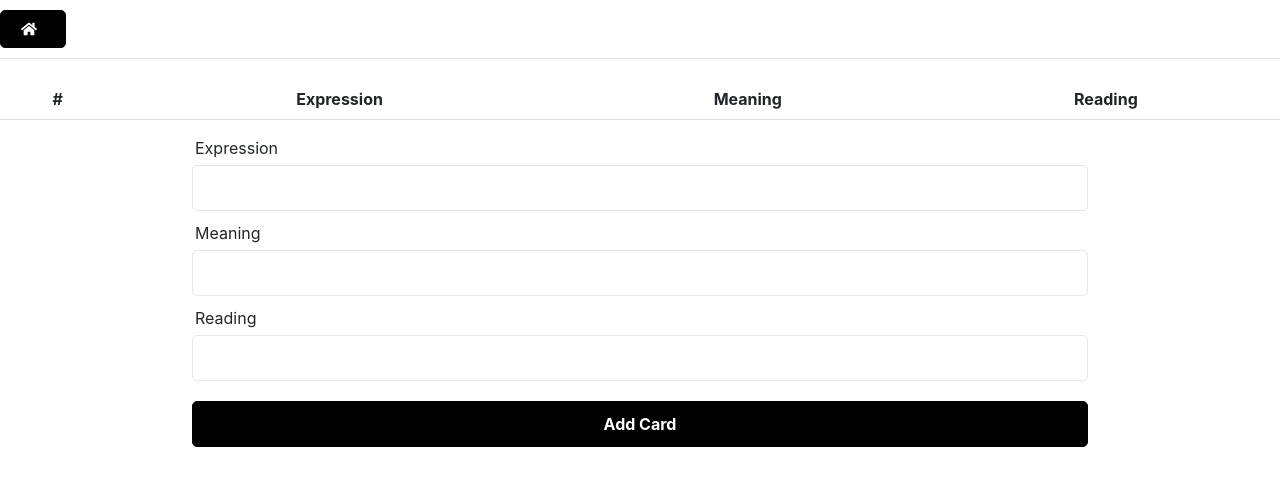
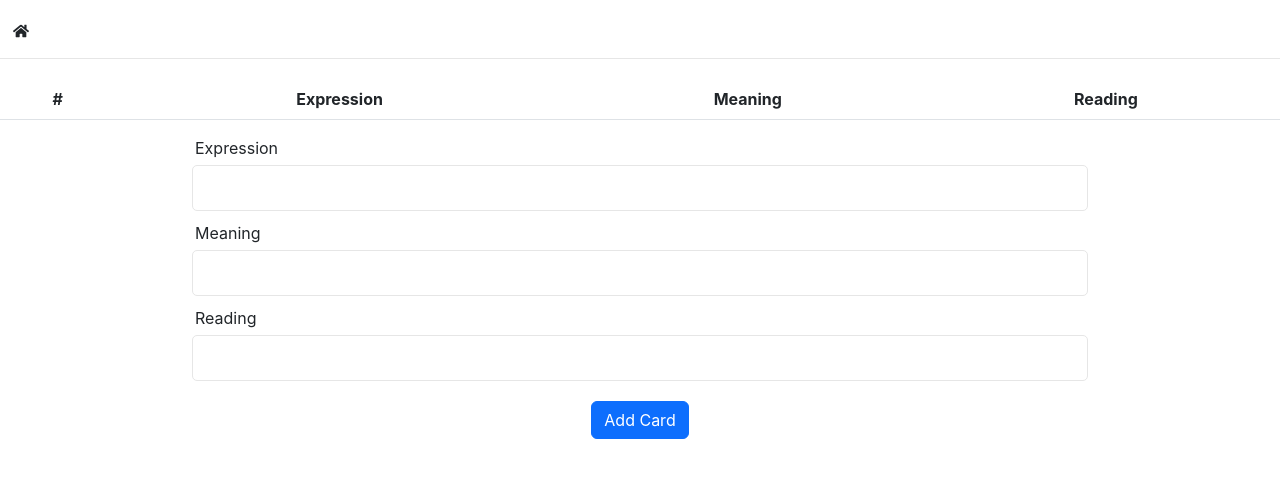
Before and after one commit to drag0sd0g/anki-manager, a React (Create React App) app: page /notes in a window 1280 px wide. Shown: the top 486 px of the page. Built offline with nearby package versions, Linux system fonts and the light colour scheme.

Commit message:
added display of deck stats

```diff
--- a/src/components/AddCardForm.jsx
+++ b/src/components/AddCardForm.jsx
@@ -47,7 +47,7 @@ function AddCardForm() {
           />
         </div>
         <div className="form-group">
-          <button className="btn btn-block" type="submit">
+          <button className="btn btn-primary" type="submit">
             Add Card
           </button>
         </div>
--- /dev/null
+++ b/src/components/DeckStats.jsx
@@ -0,0 +1,19 @@
+import { useSelector } from "react-redux";
+
+function DeckStats() {
+  const { selectedDeck } = useSelector((state) => state.decks);
+
+  return (
+    <section className="form">
+      <label htmlFor="text">Total Cards: {selectedDeck.total_in_deck}</label>
+      <br />
+      <label htmlFor="text">New: {selectedDeck.new_count}</label>
+      <br />
+      <label htmlFor="text">Learned: {selectedDeck.learn_count}</label>
+      <br />
+      <label htmlFor="text">To Review: {selectedDeck.review_count}</label>
+    </section>
+  );
+}
+
+export default DeckStats;
--- a/src/components/Header.jsx
+++ b/src/components/Header.jsx
@@ -14,11 +14,15 @@ function Header() {
     navigate("/");
   };
 
+  const homeAlready = "/" === window.location.pathname;
+
   return (
     <header className="header">
-      <button className="btn" onClick={goHome}>
-        <FaHome />
-      </button>
+      {!homeAlready ? (
+        <button className="btn" onClick={goHome}>
+          <FaHome />
+        </button>
+      ) : null}
     </header>
   );
 }
--- a/src/index.css
+++ b/src/index.css
@@ -82,37 +82,3 @@ h3 {
   display: block;
   margin: 0 0 5px 3px;
 }
-
-.btn {
-  padding: 10px 20px;
-  border: 1px solid #000;
-  border-radius: 5px;
-  background: #000;
-  color: #fff;
-  font-size: 16px;
-  font-weight: 700;
-  cursor: pointer;
-  text-align: center;
-  appearance: button;
-  display: flex;
-  align-items: center;
-  justify-content: center;
-}
-
-.btn svg {
-  margin-right: 8px;
-}
-
-.btn-reverse {
-  background: #fff;
-  color: #000;
-}
-
-.btn-block {
-  width: 100%;
-  margin-bottom: 20px;
-}
-
-.btn:hover {
-  transform: scale(0.98);
-}
--- a/src/pages/DeckSelect.jsx
+++ b/src/pages/DeckSelect.jsx
@@ -4,6 +4,7 @@ import { useNavigate } from "react-router-dom";
 import { getDecks, deckSelected } from "../features/decks/deckSlice";
 import { getNotes } from "../features/notes/noteSlice";
 import Spinner from "../components/Spinner";
+import DeckStats from "../components/DeckStats";
 
 function DeckSelect() {
   const dispatch = useDispatch();
@@ -48,7 +49,7 @@ function DeckSelect() {
 
   return (
     <div className="mx-auto deckSelector">
-      <h2>Select a deck</h2>
+      <h2>Deck</h2>
       <form>
         <select className="form-select" id="decks" onChange={onDeckSelected}>
           <option disabled={selectedDeck}>~~~Select A Deck~~~</option>
@@ -65,6 +66,8 @@ function DeckSelect() {
           </button>
         ) : null}
       </form>
+      <br />
+      {selectedDeck ? <DeckStats /> : null}
     </div>
   );
 }
```
